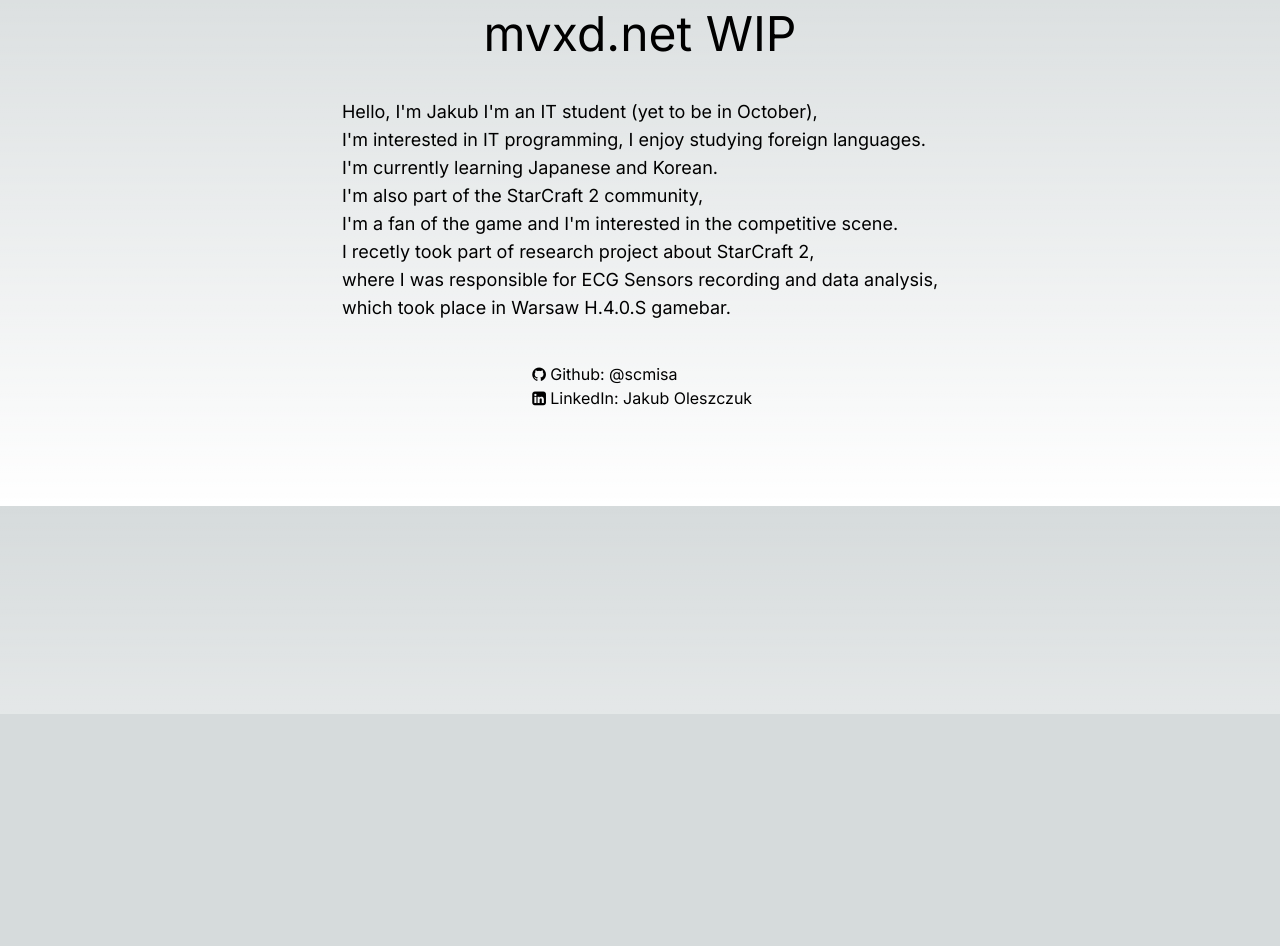
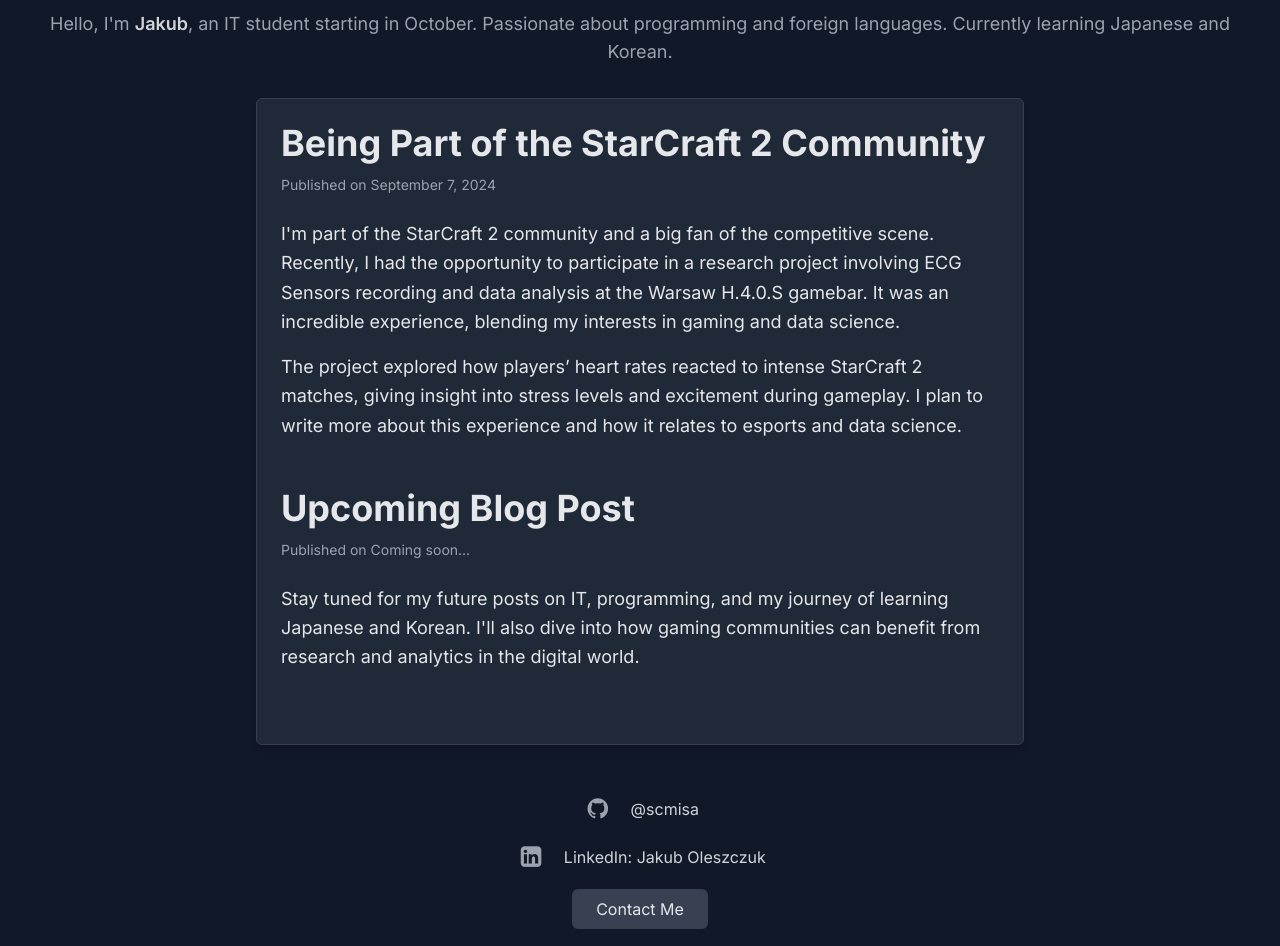
Before and after one commit to scmisa/scmisa.github.io, a Next.js app: page / in a window 1280 px wide. Shown: the part 86-1032 px from the top of the page. Before the commit the page ends 800 px from the top, so only its background shows below. Built offline with nearby package versions, Linux system fonts and the light colour scheme.

Commit message:
Updated page.tsx file with new content for blogging

```diff
--- a/app/page.tsx
+++ b/app/page.tsx
@@ -1,26 +1,85 @@
-import Image from "next/image";
 import "./css/fontello.css";
+import Article from "./Article";
 
-export default function Home() {
+const Home: React.FC = () => {
   return (
-    <main className="flex min-h-20 flex-col items-center justify-between p-24">
-        <h1 className="text-5xl">mvxd.net WIP</h1>
-        <article className="p-10 text-lg text-justify">
-          Hello, I'm Jakub I'm an IT student (yet to be in October), <br></br>
-          I'm interested in IT programming, I enjoy studying foreign languages.<br></br>
-          I'm currently learning Japanese and Korean. <br></br>
-          I'm also part of the StarCraft 2 community, <br></br>
-          I'm a fan of the game and I'm interested in the competitive scene.<br></br>
-          I recetly took part of research project about StarCraft 2,<br></br>
-          where I was responsible for ECG Sensors recording and data analysis,<br></br>
-          which took place in Warsaw H.4.0.S gamebar.
-        </article>
-        <footer>
-          <i className="demo-icon icon-github-circled"></i>
-          Github: <a href="https://github.com/scmisa">@scmisa</a><br></br>
-          <i className="demo-icon icon-linkedin-squared"></i>
-          LinkedIn: <a href="https://www.linkedin.com/in/jakub-oleszczuk/">Jakub Oleszczuk</a>
-        </footer>
+    <main className="flex min-h-screen flex-col items-center justify-center p-8 text-gray-200 bg-gray-900">
+
+      {/* Header Section */}
+      <header className="w-full text-center mb-8">
+        <h1 className="text-5xl font-bold mb-4 text-gray-100">mvxd.net Blog</h1>
+        <p className="text-lg text-gray-400">
+          Hello, I'm <span className="font-semibold text-gray-300">Jakub</span>, an IT student starting in October.
+          Passionate about programming and foreign languages. Currently learning Japanese and Korean.
+        </p>
+      </header>
+
+      {/* Blog Section */}
+      <section className="w-full max-w-3xl bg-gray-800 p-6 rounded-md shadow-md border border-gray-700">
+        {/* First Blog Article */}
+        <Article
+          title="Being Part of the StarCraft 2 Community"
+          date="September 7, 2024"
+          content={
+            <>
+              <p className="mb-4">
+                I'm part of the StarCraft 2 community and a big fan of the competitive scene.
+                Recently, I had the opportunity to participate in a research project involving ECG Sensors recording and data analysis
+                at the Warsaw H.4.0.S gamebar. It was an incredible experience, blending my interests in gaming and data science.
+              </p>
+              <p>
+                The project explored how players’ heart rates reacted to intense StarCraft 2 matches, giving insight into stress levels and
+                excitement during gameplay. I plan to write more about this experience and how it relates to esports and data science.
+              </p>
+            </>
+          }
+        />
+
+        {/* Second Blog Article (Placeholder for Future Posts) */}
+        <Article
+          title="Upcoming Blog Post"
+          date="Coming soon..."
+          content={
+            <>
+              <p>
+                Stay tuned for my future posts on IT, programming, and my journey of learning Japanese and Korean.
+                I'll also dive into how gaming communities can benefit from research and analytics in the digital world.
+              </p>
+            </>
+          }
+        />
+      </section>
+
+      {/* Footer Section */}
+      <footer className="flex flex-col items-center mt-12 space-y-4">
+        {/* GitHub */}
+        <div className="flex items-center space-x-4">
+          <i className="demo-icon icon-github-circled text-2xl text-gray-400"></i>
+          <a href="https://github.com/scmisa" className="text-gray-300 hover:text-gray-100 hover:underline">
+            @scmisa
+          </a>
+        </div>
+
+        {/* LinkedIn */}
+        <div className="flex items-center space-x-4">
+          <i className="demo-icon icon-linkedin-squared text-2xl text-gray-400"></i>
+          <a href="https://www.linkedin.com/in/jakub-oleszczuk/" className="text-gray-300 hover:text-gray-100 hover:underline">
+            LinkedIn: Jakub Oleszczuk
+          </a>
+        </div>
+
+        {/* Contact */}
+        <div className="mt-4">
+          <a
+            href="mailto:your.email@example.com"
+            className="inline-block px-6 py-2 bg-gray-700 text-gray-200 rounded-md hover:bg-gray-600 transition-all duration-300"
+          >
+            Contact Me
+          </a>
+        </div>
+      </footer>
     </main>
   );
-}
+};
+
+export default Home;
```
